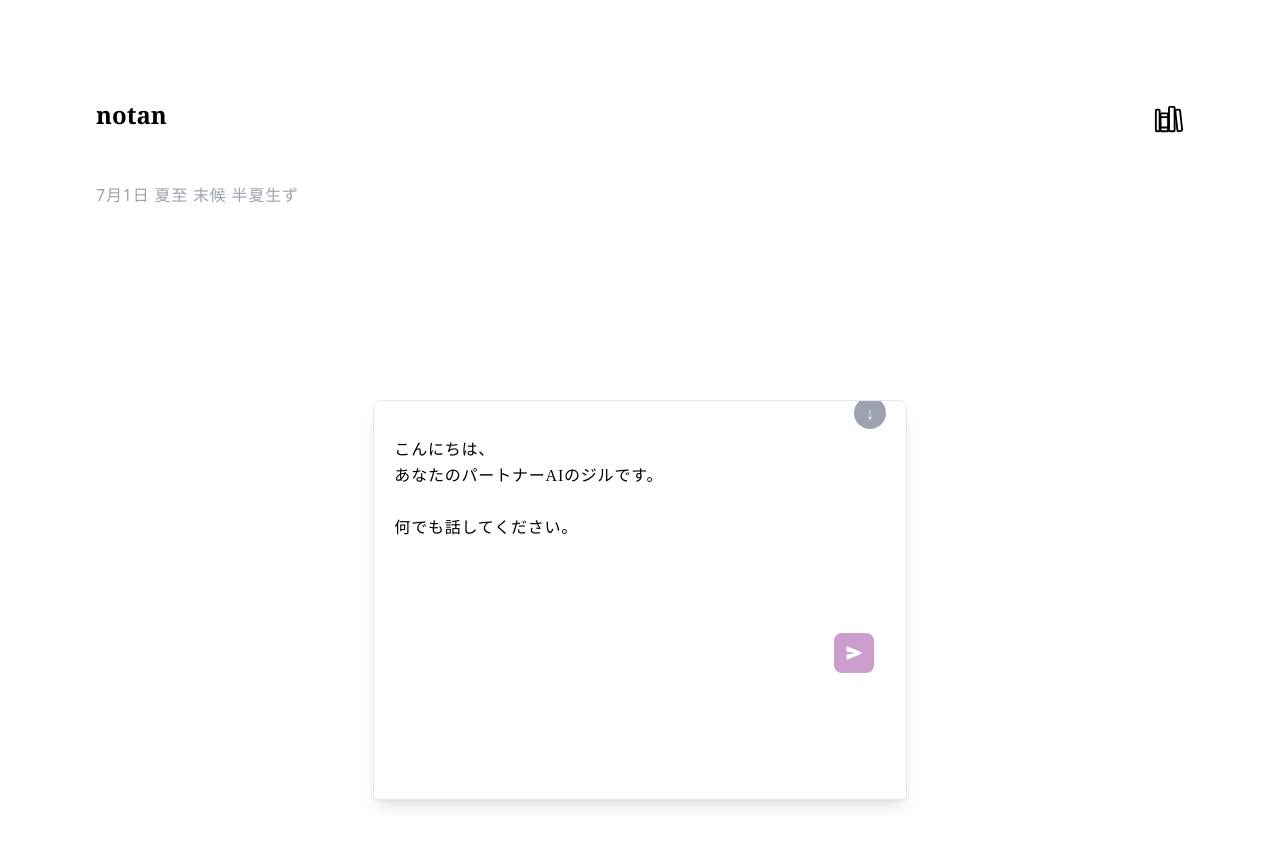
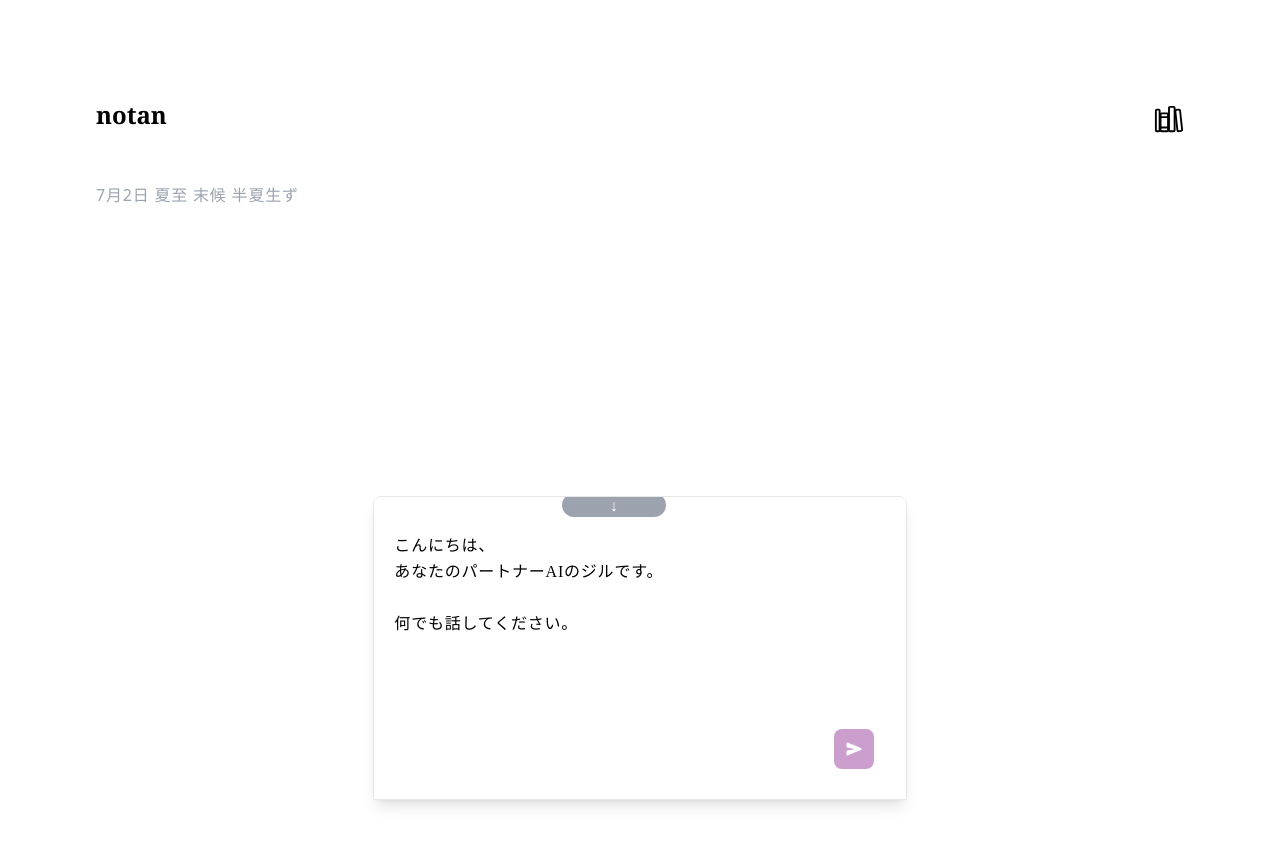
Before and after one commit to Takuzen/notan-me, a Next.js app: page / in a window 1280 px wide. Both pictures are taken after a click on the element "いま何を考えていますか?". Shown: the top 846 px of the page. Built offline with nearby package versions, Linux system fonts and the light colour scheme.

Commit message:
feat: improve chatcard UI

```diff
--- a/src/pages/_app.tsx
+++ b/src/pages/_app.tsx
@@ -1,6 +1,21 @@
 import '@/styles/globals.css'
 import type { AppProps } from 'next/app'
+import Head from 'next/head'
 
 export default function App({ Component, pageProps }: AppProps) {
-  return <Component {...pageProps} />
+  return (
+    <>
+      <Head>
+        <title>
+          notan
+        </title>
+        <meta
+          name="description"
+          content="Conversational Note Taking App"
+          key="desc"
+        />
+      </Head>
+      <Component {...pageProps} />
+    </>
+  )
 }
--- a/src/pages/_document.tsx
+++ b/src/pages/_document.tsx
@@ -3,16 +3,7 @@ import { Html, Head, Main, NextScript } from 'next/document'
 export default function Document() {
   return (
     <Html lang="en">
-      <Head>
-        <title>
-          notan
-        </title>
-        <meta
-          name="description"
-          content="Conversational Note Taking App"
-          key="desc"
-        />
-      </Head>
+      <Head />
       <body>
         <Main />
         <NextScript />
--- a/src/pages/index.tsx
+++ b/src/pages/index.tsx
@@ -1,3 +1,4 @@
+'use client';
 import { useState, useEffect, useRef } from 'react';
 import Image from 'next/image'
 import Link from 'next/link'
@@ -120,8 +121,9 @@ export default function Home() {
       <div className="flex flex-col items-center mt-12">
         <div className="w-full text-end">
           <textarea
+            id='lptextarea'
             className="w-full h-screen focus:outline-none caret-black focus:caret-black resize-none tracking-wider leading-relaxed font-minch bg-transparent no-tap-highlighting"
-            placeholder="7月1日 夏至 末候 半夏生ず"
+            placeholder="7月2日 夏至 末候 半夏生ず"
             value={note}
             onChange={handleNoteChange}
           />
@@ -131,14 +133,14 @@ export default function Home() {
       <div
         id="chat-container"
         className={`z-10 bg-white cursor-pointer text-center rounded-t-lg border fixed bottom-0 left-0 right-0 mx-auto w-11/12 sm:w-9/12 lg:w-7/12 xl:w-5/12 p-5 shadow-lg overflow-y-auto ${
-          chatExpanded ? 'h-2/3 sm:h-1/2 bottom-0' : ''
+          chatExpanded ? 'h-[19rem] bottom-0' : ''
           }`}
         onClick={!chatExpanded ? handleChatToggle : undefined}
         >
         {chatExpanded ? (
         <>
         <button
-          className="absolute -top-1 right-5 px-3 py-1 rounded-full bg-gray-400 text-white"
+          className="absolute -top-1 right-[7.5rem] sm:right-[17rem] lg:right-[15rem] px-12 py-0 rounded-full bg-gray-400 text-white"
           onClick={handleChatToggle}
         >
           ↓
```
